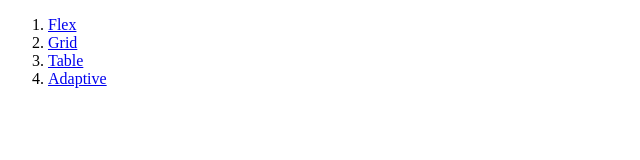
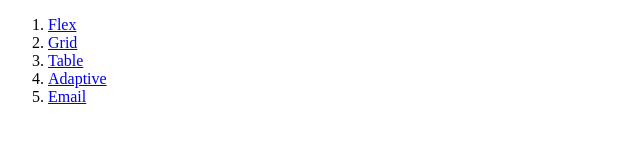
Before and after one commit to BogunD/Lab2WEB, a plain HTML site: page index.html in a window 1280 px wide. Shown: the full height of the page, 0-640 px from the left. Drawn offline with Linux system fonts and the light colour scheme.

Commit message:
Update index.html

```diff
--- a/index.html
+++ b/index.html
@@ -12,6 +12,7 @@
       <li class="my-li"><a href="Grid/indexGrid.html">Grid </a></li>
       <li class="my-li"><a href="Table/indexTable.html">Table </a></li>
       <li class="my-li"><a href="Mobile/indexGrid.html">Adaptive </a></li>
+      <li class="my-li"><a href="Mobile/index.html">Email </a></li>
     </ol>
   </body>
 </html>
```
